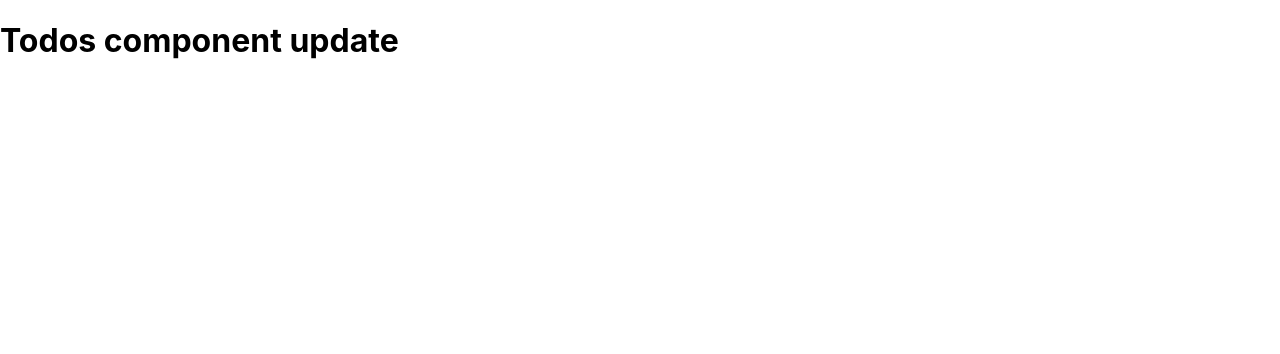
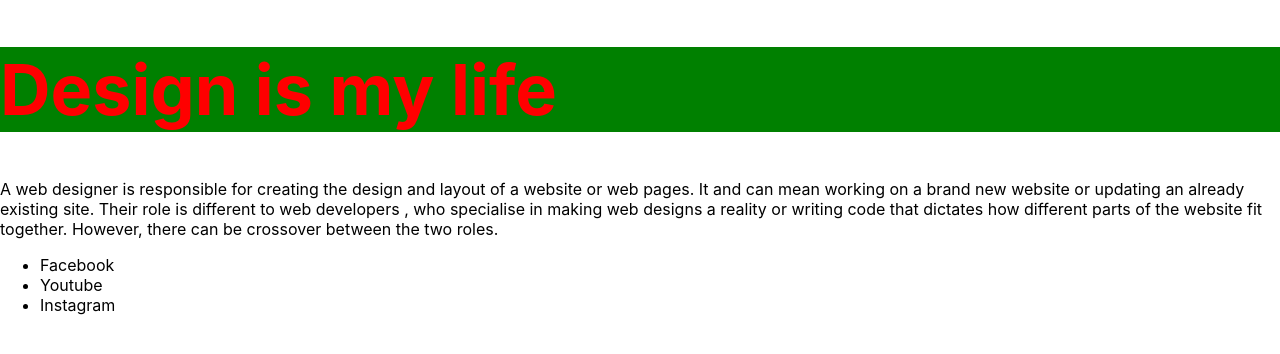
Before and after one commit to EmadMohDev/react_app, a React (Create React App) app: page / in a window 1280 px wide. Shown: the top 354 px of the page. Built offline with nearby package versions, Linux system fonts and the light colour scheme.

Commit message:
Reactjs-internal style

```diff
--- a/src/App.js
+++ b/src/App.js
@@ -1,15 +1,18 @@
-import './App.css';
-import { Component } from 'react';
-import Todos from './components/Todos';
+import React from "react";
+import Header from './components/Header'
+import Description from './components/Description'
+import Social from "./components/Social";
 
-class App extends Component {
-    render(){
-        return (
-            <Todos />
-        )
+function App() {
+    return (
+        <div>
+            <Header />
+            <Description />
+            <Social />
 
-    };
+        </div>
 
+    );
 }
 
 export default App;
--- /dev/null
+++ b/src/components/Description.js
@@ -0,0 +1,10 @@
+import React  from "react";
+
+function Description(){
+    return(
+
+        <p>A web designer is responsible for creating the design and layout of a website or web pages. It and can mean working on a brand new website or updating an already existing site. Their role is different to web developers , who specialise in making web designs a reality or writing code that dictates how different parts of the website fit together. However, there can be crossover between the two roles.</p>
+    );
+}
+
+export default Description ;
--- /dev/null
+++ b/src/components/Header.js
@@ -0,0 +1,9 @@
+import React from "react";
+
+function Header() {
+    return (<h1 style={
+        { color: 'red', fontSize: '70px', backgroundColor: 'green' }
+    }>Design is my life</h1>);
+}
+
+export default Header;
--- /dev/null
+++ b/src/components/Social.js
@@ -0,0 +1,13 @@
+import React from "react";
+
+function Social() {
+    return (
+            <ul>
+                <li>Facebook</li>
+                <li>Youtube</li>
+                <li>Instagram</li>
+            </ul>
+    );
+}
+
+export default Social;
--- a/src/index.js
+++ b/src/index.js
@@ -1,17 +1,8 @@
 import React from 'react';
 import ReactDOM from 'react-dom/client';
 import './index.css';
-import App from './App';
-import reportWebVitals from './reportWebVitals';
+import App from  './App' ;
 
 const root = ReactDOM.createRoot(document.getElementById('root'));
-root.render(
-  <React.StrictMode>
-    <App />
-  </React.StrictMode>
-);
 
-// If you want to start measuring performance in your app, pass a function
-// to log results (for example: reportWebVitals(console.log))
-// or send to an analytics endpoint. Learn more: https://bit.ly/CRA-vitals
-reportWebVitals();
+root.render(<App />);
```
